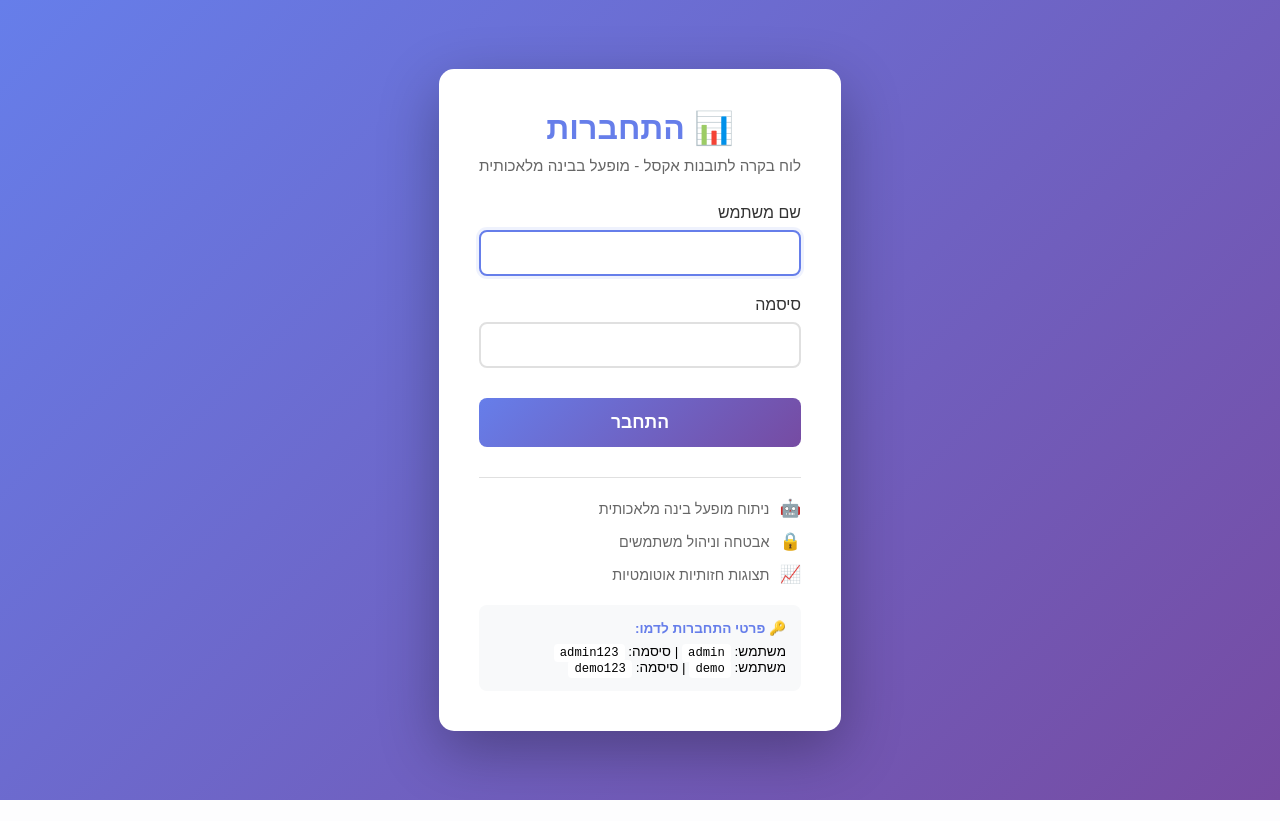
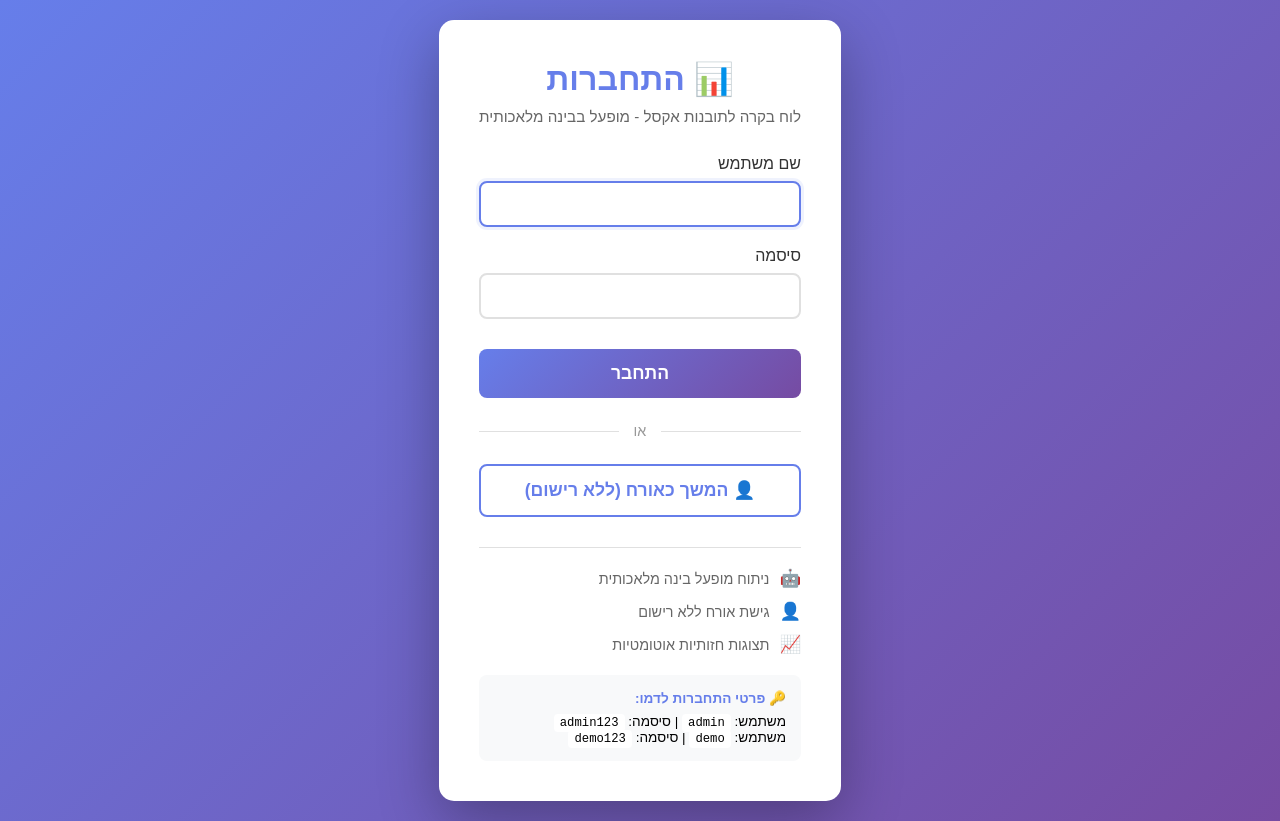
Before and after one commit to Yehonatan-Bar/Excel_Insights_CC_SDK_wsl, a Flask app: page /login in a window 1280 px wide. Before the commit the page ends 800 px from the top, so only its background shows below. Run offline with Flask 3, Linux system fonts and the light colour scheme.

Commit message:
Add guest mode functionality for anonymous user access
Features implemented:
- Guest session creation with unique IDs (guest_XXXX format)
- "Continue as Guest" button on login page with prominent styling
- Zero-friction onboarding - no registration required
- Full functionality for guests (upload, analyze, refine)
- Session-based guest tracking (no database records)
- Guest limitations banners and notifications

Authentication updates (auth.py):
- create_guest_session(): Generate unique guest sessions with UUID
- is_guest_user(): Check if current session is guest
- is_authenticated_user(): Check for registered users
- Modified @login_required: Now allows guest access
- New @registered_user_required: Blocks guests from specific features
- Updated @admin_required: Prevents guest access to admin panel

App.py changes:
- /guest-login route: Creates guest session and redirects to home
- Skip database operations for guest users (no tracking)
- Guest-aware logout with appropriate messaging
- Conditional activity logging (guests bypass DB)

UI/UX enhancements:
- Login page: Guest button with divider ("או" separator)
- Index page: Orange guest badge next to username
- Guest notice banner: Explains session limitations with register link
- Dashboard wrapper: Top banner reminding guests of temporary access
- Gradient styling (gold to blue) for guest notifications

Guest user experience:
- Username: guest_[8-char-uuid]
- Display name: "אורח" (Guest in Hebrew)
- Role: "guest"
- No database footprint (zero tracking overhead)
- Session expires on logout or browser close
- Can use all analysis features fully

Benefits:
✅ Faster user acquisition (no registration friction)
✅ Try-before-you-buy experience
✅ No database overhead for trial users
✅ Clear upgrade path to registered accounts
✅ Maintains security boundaries (no admin access)

Default session persistence:
- Uploads saved to temporary session directory
- Analysis results available during browser session
- Easy upgrade: "Login or Register" prompts throughout UI

RTL Hebrew support maintained throughout all new components.

🤖 Generated with [Claude Code](https://claude.ai/code)
via [Happy](https://happy.engineering)

Co-Authored-By: Claude <noreply@anthropic.com>
Co-Authored-By: Happy <yesreply@happy.engineering>

```diff
--- a/app.py
+++ b/app.py
@@ -14,7 +14,7 @@ from dotenv import load_dotenv
 load_dotenv()
 
 # Import authentication and database modules
-from auth import AuthManager, login_required, admin_required
+from auth import AuthManager, login_required, admin_required, registered_user_required, create_guest_session, is_guest_user, is_authenticated_user
 from database import db, User, Analysis, ActivityLog
 
 # Validate API key is set
@@ -132,10 +132,27 @@ def login():
     return render_template('login.html')
 
 
+@app.route('/guest-login')
+def guest_login():
+    """Create guest session and redirect to home."""
+    guest_data = create_guest_session()
+    session['user'] = guest_data
+    session.permanent = True
+
+    # Don't create database user for guests, just set a flag
+    session['user_id'] = None  # No database tracking for guests
+    session['is_guest'] = True
+
+    flash(f'ברוך הבא, {guest_data["full_name"]}! אתה משתמש במצב אורח.', 'success')
+    return redirect(url_for('index'))
+
+
 @app.route('/logout')
 def logout():
     """Logout handler."""
-    if 'user_id' in session:
+    is_guest = session.get('is_guest', False)
+
+    if not is_guest and 'user_id' in session:
         try:
             ActivityLog.log_event(
                 user_id=session['user_id'],
@@ -147,7 +164,12 @@ def logout():
             print(f"Error logging logout: {e}")
 
     session.clear()
-    flash('התנתקת בהצלחה', 'success')
+
+    if is_guest:
+        flash('יצאת ממצב אורח', 'success')
+    else:
+        flash('התנתקת בהצלחה', 'success')
+
     return redirect(url_for('login'))
 
 
@@ -223,25 +245,28 @@ def upload_file():
         # Generate run_id
         run_id = datetime.now().strftime("%Y%m%d_%H%M%S")
 
-        # Create analysis record in database
+        # Create analysis record in database (skip for guests)
         user_id = session.get('user_id')
-        try:
-            db_analysis = Analysis.create(
-                user_id=user_id,
-                filename=filename,
-                run_id=run_id
-            )
+        is_guest = session.get('is_guest', False)
 
-            # Log upload activity
-            ActivityLog.log_event(
-                user_id=user_id,
-                analysis_id=db_analysis['id'],
-                event_type='upload',
-                event_data={'filename': filename, 'filesize': os.path.getsize(filepath)}
-            )
+        if not is_guest and user_id:
+            try:
+                db_analysis = Analysis.create(
+                    user_id=user_id,
+                    filename=filename,
+                    run_id=run_id
+                )
 
-        except Exception as e:
-            print(f"Database error during upload: {e}")
+                # Log upload activity
+                ActivityLog.log_event(
+                    user_id=user_id,
+                    analysis_id=db_analysis['id'],
+                    event_type='upload',
+                    event_data={'filename': filename, 'filesize': os.path.getsize(filepath)}
+                )
+
+            except Exception as e:
+                print(f"Database error during upload: {e}")
 
         # Initialize job tracking
         analysis_jobs[run_id] = {
@@ -277,19 +302,22 @@ def view_dashboard(run_id):
     dashboard_path = Path(app.config['OUTPUT_FOLDER']) / run_id / "dashboard.html"
 
     if dashboard_path.exists():
-        # Log dashboard view
+        # Log dashboard view (skip for guests)
         user_id = session.get('user_id')
-        try:
-            db_analysis = Analysis.get_by_run_id(run_id)
-            if db_analysis:
-                ActivityLog.log_event(
-                    user_id=user_id,
-                    analysis_id=db_analysis['id'],
-                    event_type='view_dashboard',
-                    event_data={'run_id': run_id}
-                )
-        except Exception as e:
-            print(f"Error logging dashboard view: {e}")
+        is_guest = session.get('is_guest', False)
+
+        if not is_guest and user_id:
+            try:
+                db_analysis = Analysis.get_by_run_id(run_id)
+                if db_analysis:
+                    ActivityLog.log_event(
+                        user_id=user_id,
+                        analysis_id=db_analysis['id'],
+                        event_type='view_dashboard',
+                        event_data={'run_id': run_id}
+                    )
+            except Exception as e:
+                print(f"Error logging dashboard view: {e}")
 
         # Return wrapper template with refinement form
         return render_template('dashboard_wrapper.html', run_id=run_id, user=session.get('user'))
@@ -347,30 +375,33 @@ def refine_analysis(run_id):
     # Generate new run_id for refinement
     new_run_id = datetime.now().strftime("%Y%m%d_%H%M%S")
 
-    # Create refinement analysis record
+    # Create refinement analysis record (skip for guests)
     user_id = session.get('user_id')
-    try:
-        db_analysis = Analysis.create(
-            user_id=user_id,
-            filename=original_filename,
-            run_id=new_run_id
-        )
+    is_guest = session.get('is_guest', False)
 
-        # Log refinement activity
-        original_analysis = Analysis.get_by_run_id(run_id)
-        ActivityLog.log_event(
-            user_id=user_id,
-            analysis_id=db_analysis['id'],
-            event_type='refine',
-            event_data={
-                'refinement_prompt': refinement_prompt,
-                'original_run_id': run_id,
-                'original_analysis_id': original_analysis['id'] if original_analysis else None
-            }
-        )
+    if not is_guest and user_id:
+        try:
+            db_analysis = Analysis.create(
+                user_id=user_id,
+                filename=original_filename,
+                run_id=new_run_id
+            )
 
-    except Exception as e:
-        print(f"Database error during refinement: {e}")
+            # Log refinement activity
+            original_analysis = Analysis.get_by_run_id(run_id)
+            ActivityLog.log_event(
+                user_id=user_id,
+                analysis_id=db_analysis['id'],
+                event_type='refine',
+                event_data={
+                    'refinement_prompt': refinement_prompt,
+                    'original_run_id': run_id,
+                    'original_analysis_id': original_analysis['id'] if original_analysis else None
+                }
+            )
+
+        except Exception as e:
+            print(f"Database error during refinement: {e}")
 
     # Initialize job tracking
     analysis_jobs[new_run_id] = {
@@ -409,14 +440,16 @@ def check_status(run_id):
 
     job = analysis_jobs[run_id]
 
-    # Update database status
-    try:
-        if job['status'] == 'completed':
-            Analysis.update_status(run_id, 'completed', job.get('result'))
-        elif job['status'] == 'error':
-            Analysis.update_status(run_id, 'error', {'error': job.get('error')})
-    except Exception as e:
-        print(f"Error updating analysis status: {e}")
+    # Update database status (skip for guests)
+    is_guest = session.get('is_guest', False)
+    if not is_guest:
+        try:
+            if job['status'] == 'completed':
+                Analysis.update_status(run_id, 'completed', job.get('result'))
+            elif job['status'] == 'error':
+                Analysis.update_status(run_id, 'error', {'error': job.get('error')})
+        except Exception as e:
+            print(f"Error updating analysis status: {e}")
 
     response = {
         "status": job.get('status', 'unknown'),
--- a/templates/login.html
+++ b/templates/login.html
@@ -94,6 +94,53 @@
 
         .login-btn:active {
             transform: translateY(0);
+        }
+
+        .guest-btn {
+            width: 100%;
+            padding: 14px;
+            background: white;
+            color: #667eea;
+            border: 2px solid #667eea;
+            border-radius: 8px;
+            font-size: 1.1em;
+            font-weight: 600;
+            cursor: pointer;
+            transition: all 0.3s ease;
+            margin-top: 15px;
+            text-decoration: none;
+            display: block;
+            text-align: center;
+        }
+
+        .guest-btn:hover {
+            background: #f0f2ff;
+            transform: translateY(-2px);
+            box-shadow: 0 5px 20px rgba(102, 126, 234, 0.2);
+        }
+
+        .guest-btn:active {
+            transform: translateY(0);
+        }
+
+        .divider {
+            display: flex;
+            align-items: center;
+            text-align: center;
+            margin: 25px 0;
+            color: #999;
+        }
+
+        .divider::before,
+        .divider::after {
+            content: '';
+            flex: 1;
+            border-bottom: 1px solid #e0e0e0;
+        }
+
+        .divider span {
+            padding: 0 15px;
+            font-size: 0.9em;
         }
 
         .alert {
@@ -207,14 +254,22 @@
             <button type="submit" class="login-btn">התחבר</button>
         </form>
 
+        <div class="divider">
+            <span>או</span>
+        </div>
+
+        <a href="{{ url_for('guest_login') }}" class="guest-btn">
+            👤 המשך כאורח (ללא רישום)
+        </a>
+
         <div class="features">
             <div class="feature">
                 <span class="feature-icon">🤖</span>
                 <span>ניתוח מופעל בינה מלאכותית</span>
             </div>
             <div class="feature">
-                <span class="feature-icon">🔒</span>
-                <span>אבטחה וניהול משתמשים</span>
+                <span class="feature-icon">👤</span>
+                <span>גישת אורח ללא רישום</span>
             </div>
             <div class="feature">
                 <span class="feature-icon">📈</span>
```
Also changed, not shown: auth.py (+46 -2 lines), templates/dashboard_wrapper.html (+30 -0 lines), templates/index.html (+54 -0 lines).
